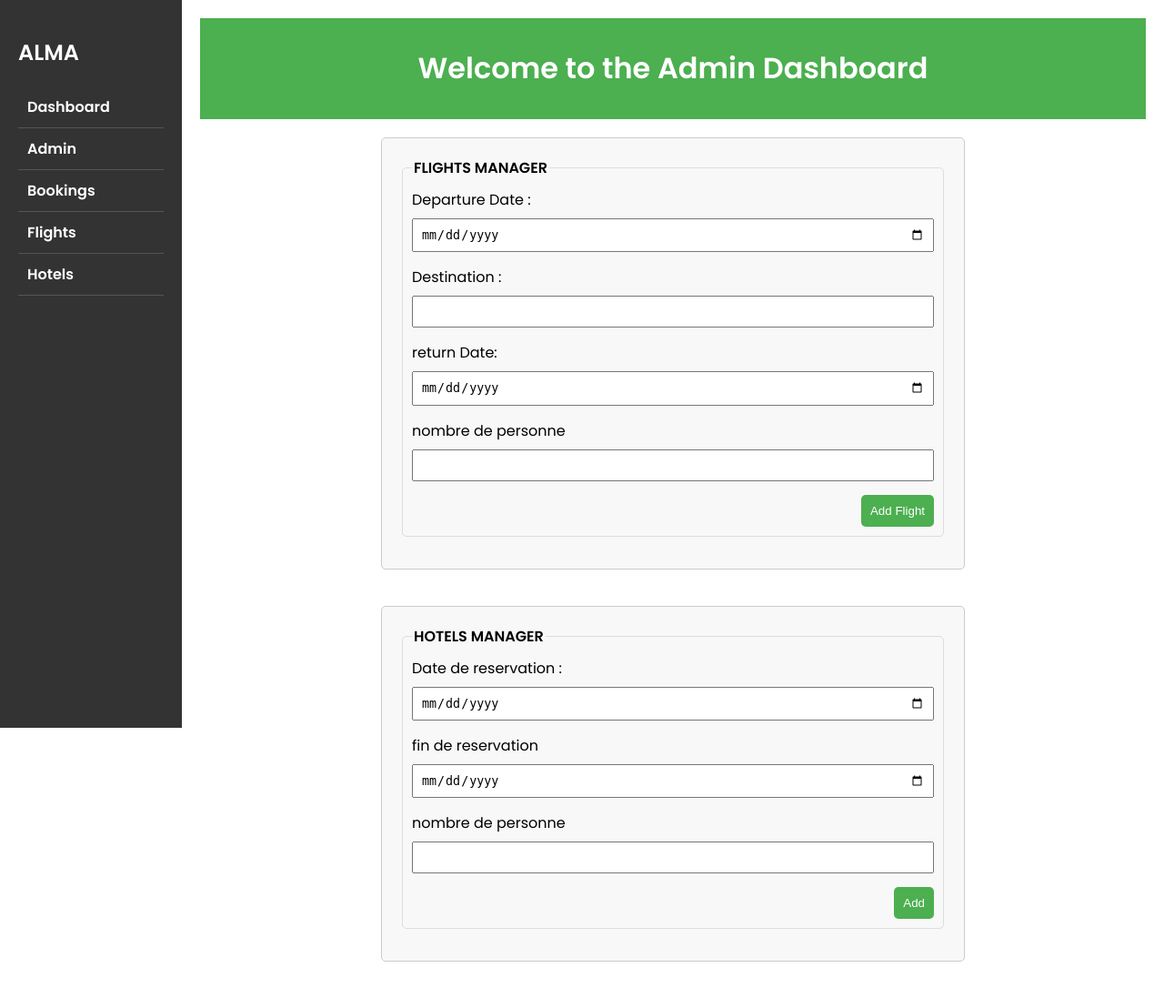
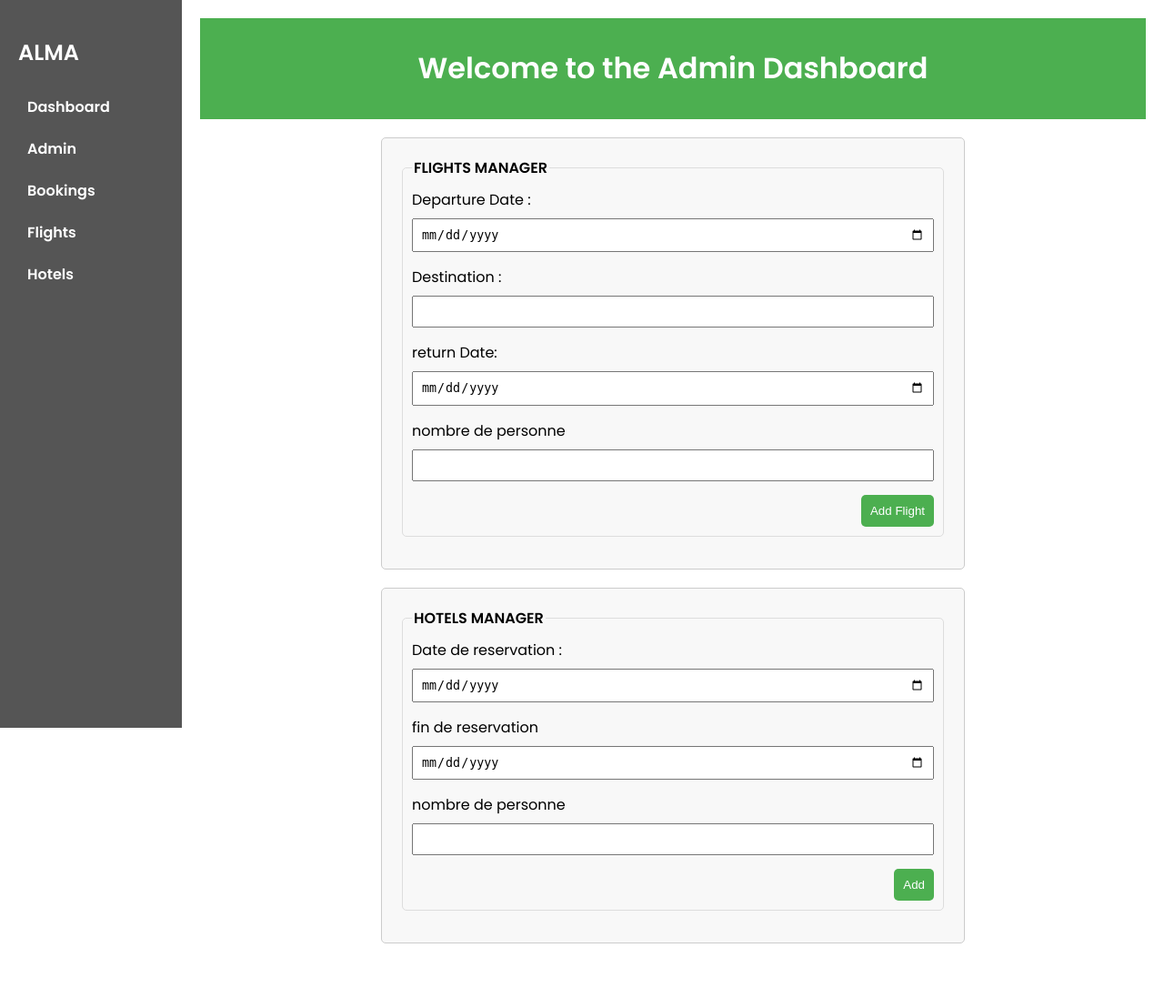
Before and after one commit to AbdoussamadAgAlhousseini/mini-project, a PHP site: page /admin/admin.html in a window 1280 px wide. Shown: the whole page at 91% size. After the commit the page ends 1037 px from the top, so only its background shows below. Run offline with PHP 8.4, Linux system fonts and the light colour scheme.

Commit message:
Minor style modification

```diff
--- a/admin/booking.html
+++ b/admin/booking.html
@@ -8,6 +8,7 @@
 </head>
 <body>
     <div class="container">
+
         <div class="sidebar">
             <h2>ALMA</h2>
             <a href="dashboard.html">Dashboard</a>
--- a/admin/flight.css
+++ b/admin/flight.css
@@ -6,15 +6,15 @@
     margin: 0;
     padding: 0;
 }
-.main {
+
+
+.container {
   display: flex;
-    align-items: center;
-    flex-direction: column;
-    justify-content: center;
+  flex-grow: 1;
 }
 
 .sidebar {
-    background-color: #333;
+  background-color: #555;
   color: white;
   padding: 20px;
   width: 200px;
```
Also changed, not shown: admin/dbcon/dbcon.php (deleted, +0 -17 lines). Lines whose indentation alone changed are shown as unchanged.
